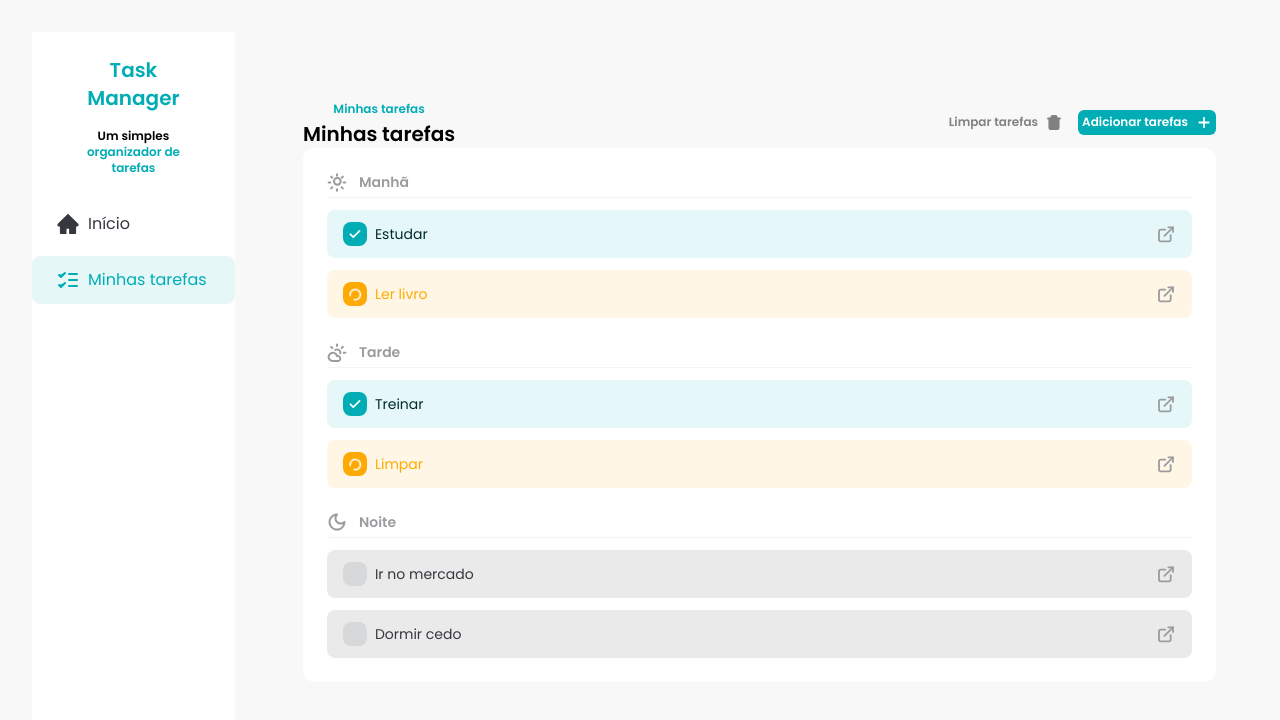
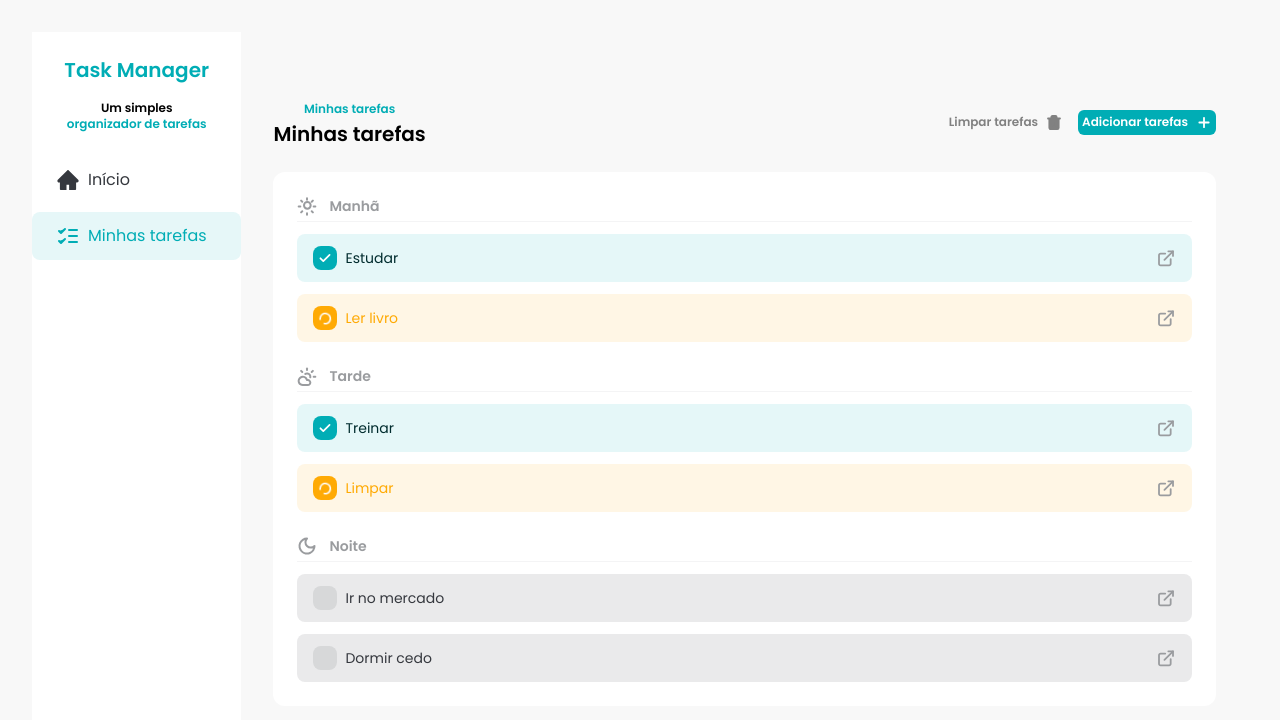
Before and after one commit to joiicebatista/taskManager, a React (Vite) app: page / in a window 1280 px wide. Shown: the top 720 px of the page. Built offline with nearby package versions, Linux system fonts and the light colour scheme.

Commit message:
feat: update spaces between sidebar and task

```diff
--- a/src/App.jsx
+++ b/src/App.jsx
@@ -5,7 +5,7 @@
 function App() {
   return (
     <>
-      <div className="flex gap-9">
+      <div className="flex">
         <Sidebar />
         <Tasks></Tasks>
       </div>
--- a/src/components/Tasks.jsx
+++ b/src/components/Tasks.jsx
@@ -37,7 +37,7 @@
   }
 
   return (
-    <div className="w-full px-8 py-16">
+    <div className="w-full space-y-6 px-8 py-16">
       <div className="flex w-full justify-between">
         <div>
           <span className="text-xs font-semibold text-[#00ADB5]">
```
